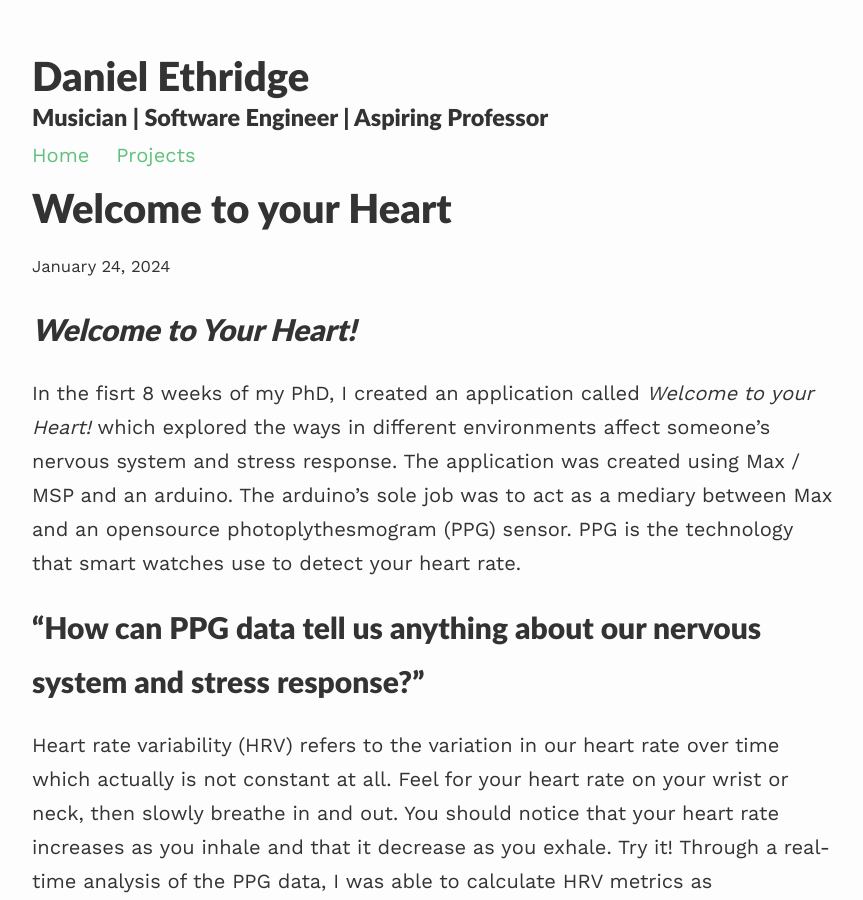
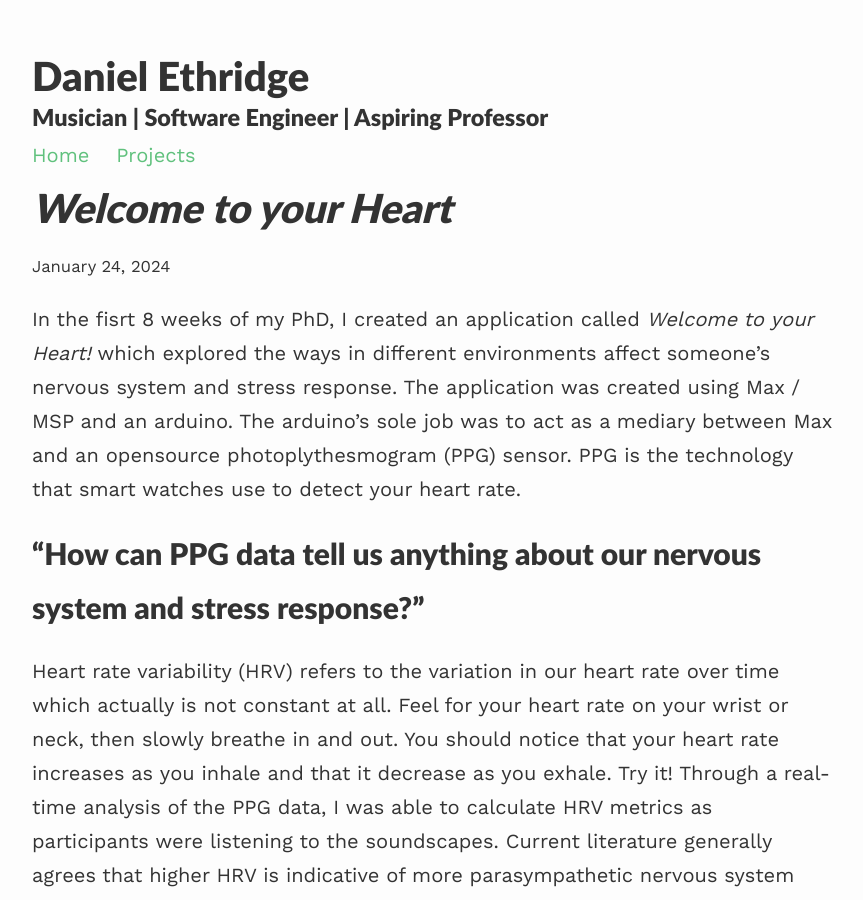
Before and after one commit to daniel-ethridge/daniel-ethridge.github.io, a Jekyll site: the page built from _projects/welcome-to-your-heart.md, in a window 1280 px wide and 900 px high. Shown: the whole window, without its empty margins (208-1071 px from the left). Built offline with Jekyll 4.4.1, drawn with Linux system fonts in a browser that asks for light colours; nearby versions of some CDN libraries.

Commit message:
Small update to welcome to your heart

```diff
--- a/_projects/welcome-to-your-heart.md
+++ b/_projects/welcome-to-your-heart.md
@@ -1,10 +1,9 @@
 ---
 layout: post
-title: Welcome to your Heart
+title: <i>Welcome to your Heart</i>
 description: How Does Music Affect your Heart?
 ---
 
-# *Welcome to Your Heart!*
 In the fisrt 8 weeks of my PhD, I created an application called *Welcome to your Heart!* which explored
 the ways in different environments affect someone's nervous system and stress response. The application
 was created using Max / MSP and an arduino. The arduino's sole job was to act as a mediary between Max
```
